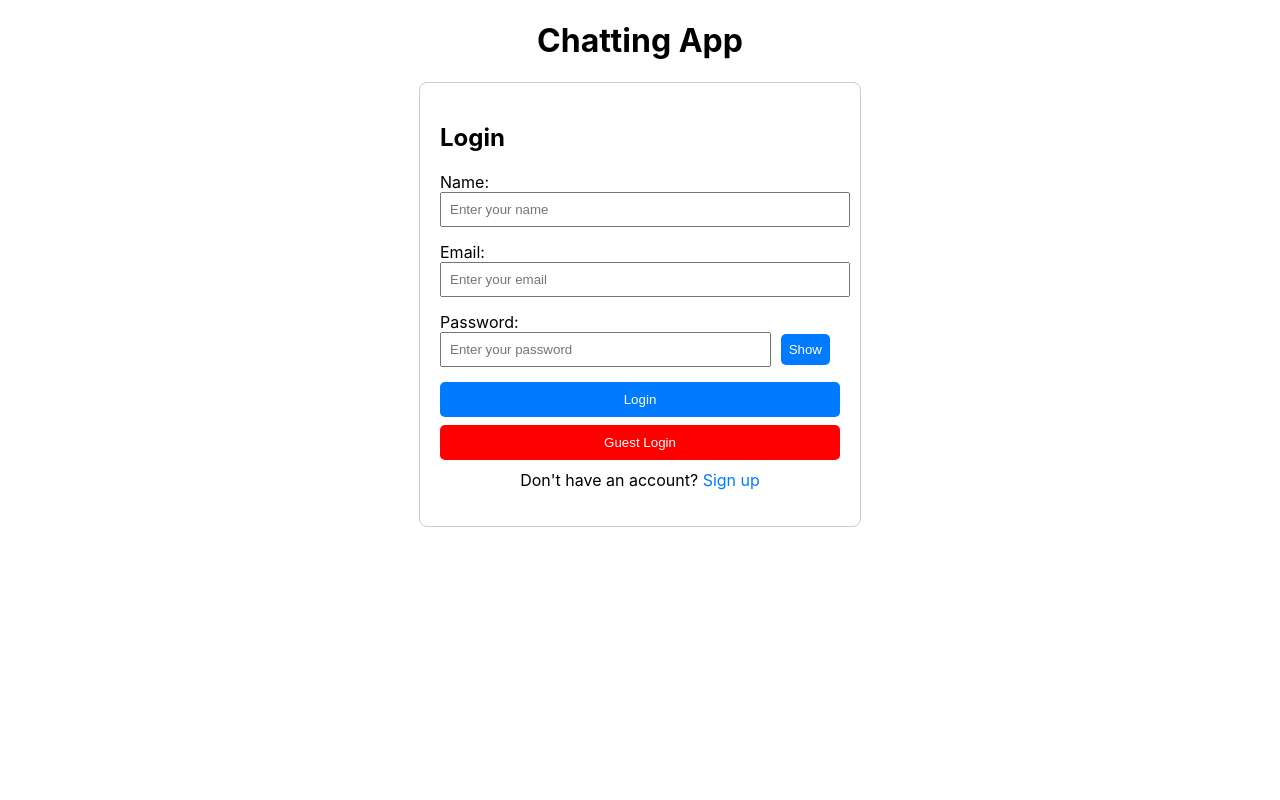
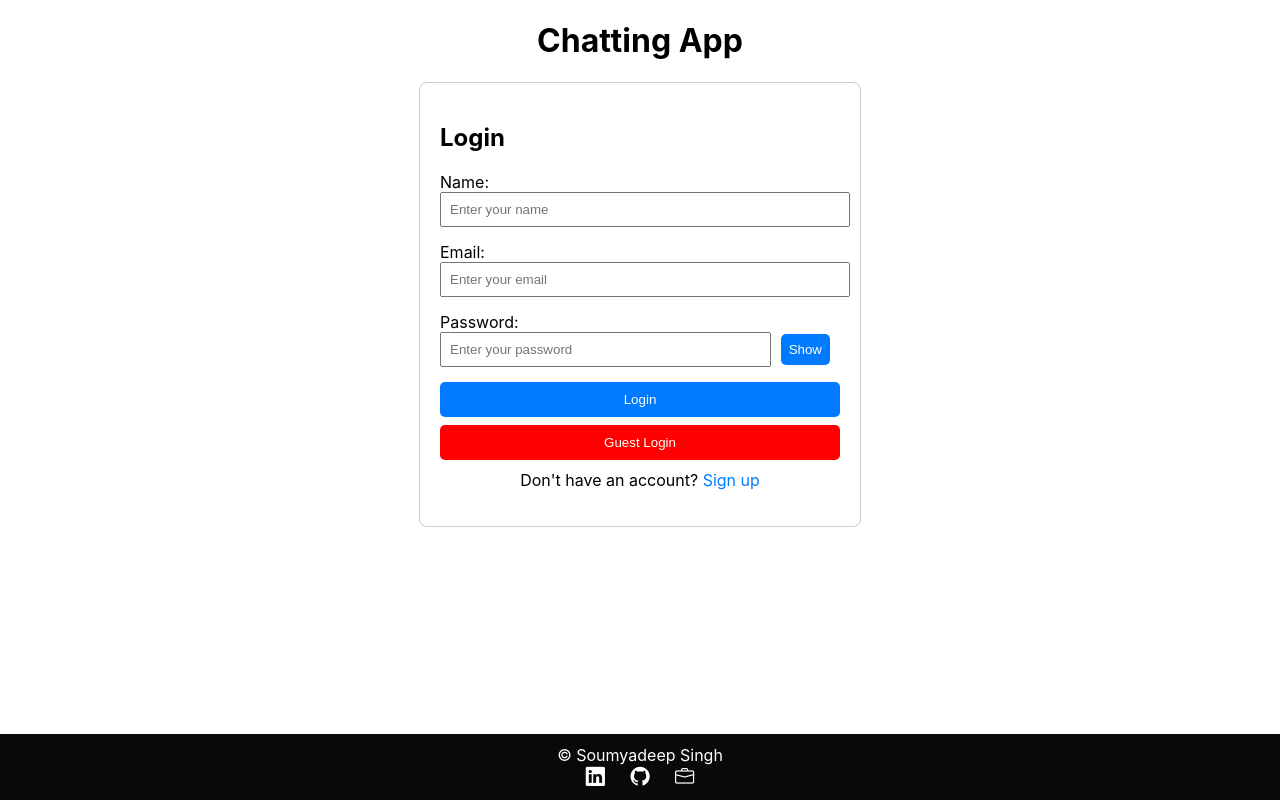
Before and after one commit to singhsoumya0109/mern-chat-app, a React (Create React App) app in the folder frontend/: page / in a window 1280 px wide. Built offline with nearby package versions, Linux system fonts and the light colour scheme.

Commit message:
chat page building

```diff
--- a/frontend/public/index.html
+++ b/frontend/public/index.html
@@ -13,6 +13,8 @@
       user's mobile device or desktop. See https://developers.google.com/web/fundamentals/web-app-manifest/
     -->
     <link rel="manifest" href="%PUBLIC_URL%/manifest.json" />
+    <link rel="stylesheet" href="https://cdnjs.cloudflare.com/ajax/libs/bootstrap-icons/1.10.5/font/bootstrap-icons.min.css">
+
     <!--
       Notice the use of %PUBLIC_URL% in the tags above.
       It will be replaced with the URL of the `public` folder during the build.
--- a/frontend/src/App.css
+++ b/frontend/src/App.css
@@ -1,52 +1,44 @@
-/* .App
-{
-    min-height: 100vh;
-    display: flex;
-    background-image: url("./2.png");
-    background-size: cover;
-    background-position: center;
-} */
+body {
+  display: flex;
+  flex-direction: column;
+  min-height: 100vh;
+  margin: 0;
+}
 
 .App {
-    min-height: 100vh; /* Ensures the container covers the entire viewport height */
-    display: flex; /* Enables flexbox for positioning content */
-    /* background-image: url("./background.jpg"); Sets the background image */
-    background-size: cover; /* Ensures the background image covers the whole container */
-    background-position: center center; /* Centers the background image */
-    background-repeat: no-repeat; /* Prevents the background image from repeating */
-    background-attachment: fixed; /* Creates a parallax scrolling effect */
+  display: flex;
+  flex-direction: column;
+  min-height: 100vh;
 }
-/* .heading-home {
-    background-color: white;
-    color: black;
-    display: block;
-    justify-content: center;
-    align-items: center;
-    position: absolute;
-    left: 50%;
-    transform: translateX(-50%);
-    padding-left: 170px;
-    padding-right: 170px;
-    padding-top: 10px;
-    padding-bottom: 10px;
-    font-size: 40px;
-    margin: 40px 0px 15px 0px;
-    border-radius: 15px;
-    box-shadow: 0px 4px 6px rgba(0, 0, 0, 0.1);
-} */
 
+.content {
+  flex: 1;
+}
 
-.heading-home {
-  background-color: white;
-  color: black;
+.footer {
+  background-color: #090909; /* Dark background */
+  color: #ffffff; /* Light text color */
+  padding: 0.7rem 0;
+  margin-top: auto;
+  z-index: 2;
   text-align: center;
+}
 
-    padding-right: 170px;
-    padding-top: 10px;
-    padding-bottom: 10px;
-    font-size: 40px;
-    margin: 40px 0px 15px 0px;
-    border-radius: 15px;
-    box-shadow: 0px 4px 6px rgba(0, 0, 0, 0.1);
-  display: block; /* Ensure block-level display */
+.footer .social-icons a {
+  color: #ffffff; /* White color for icons */
+  margin: 0 10px;
+  font-size: 1.2rem;
+  text-decoration: none;
 }
+
+.footer .social-icons a:hover {
+  color: #0073b1; /* LinkedIn color on hover */
+}
+
+.footer .social-icons a.github-icon:hover {
+  color: #333333; /* GitHub icon color on hover */
+}
+
+.footer .social-icons a.portfolio-icon:hover {
+  color: #3498db; /* Blue for portfolio link on hover */
+}
--- a/frontend/src/App.js
+++ b/frontend/src/App.js
@@ -1,13 +1,46 @@
 // import './App.css';
-import { Route } from "react-router-dom"
+// import { Route } from "react-router-dom"
+// import Homepage from "./pages/Homepage.js";
+// import Chatpage from "./pages/Chatpage.js";
+
+// function App() {
+//   return (
+//     <div className="App">
+//       <Route path="/" component={Homepage} exact/>
+//       <Route path="/chats" component={Chatpage} />
+//     </div>
+//   );
+// }
+
+// export default App;
+ import './App.css';
+import { Route } from "react-router-dom";
 import Homepage from "./pages/Homepage.js";
 import Chatpage from "./pages/Chatpage.js";
 
 function App() {
   return (
     <div className="App">
-      <Route path="/" component={Homepage} exact/>
-      <Route path="/chats" component={Chatpage} />
+      <div className="content">
+        <Route path="/" component={Homepage} exact />
+        <Route path="/chats" component={Chatpage} />
+      </div>
+      <footer className="footer">
+        <div className="container d-flex justify-content-between align-items-center">
+          <span>&copy; Soumyadeep Singh</span>
+          <div className="social-icons">
+            <a href="https://www.linkedin.com/in/soumyadeep-singh-347044258/" target="_blank" rel="noreferrer">
+              <i className="bi bi-linkedin"></i> {/* LinkedIn Icon */}
+            </a>
+            <a href="https://github.com/singhsoumya0109" target="_blank" className="github-icon" rel="noreferrer">
+              <i className="bi bi-github"></i> {/* GitHub Icon */}
+            </a>
+            <a href="https://singhsoumya0109.github.io/Portfolio-website/" target="_blank" className="portfolio-icon" rel="noreferrer">
+              <i className="bi bi-briefcase"></i> {/* Portfolio Icon */}
+            </a>
+          </div>
+        </div>
+      </footer>
     </div>
   );
 }
--- a/frontend/src/pages/ChatBox.js
+++ b/frontend/src/pages/ChatBox.js
@@ -1,12 +1,13 @@
-import React from 'react'
+import React from 'react';
+import { ChatState } from '../context/ChatProvider';
+import SingleChat from "./SingleChat"
+const ChatBox = ({fetchAgain,setFetchAgain}) => {
+  const { selectedChat } = ChatState();
 
-const ChatBox = () => {
   return (
-    <div>
-          <h1>
-              Chat box
-      </h1>
-    </div>
+    <>
+      <SingleChat fetchAgain={fetchAgain} setFetchAgain={setFetchAgain}/>
+    </>
   )
 }
 
--- a/frontend/src/pages/Chatpage.js
+++ b/frontend/src/pages/Chatpage.js
@@ -53,9 +53,11 @@ import { ChatState } from "../context/ChatProvider";
 import Navbar from "./Miscelleneous/Navbar";
 import MyChats from "./MyChats";
 import ChatBox from "./ChatBox";
+import { useState } from "react";
 
 function ChatPage() {
   const { user } = ChatState();
+  const [fetchAgain, setFetchAgain] = useState(false);
   return (
     <div style={{ height: "100vh", display: "flex", flexDirection: "column" }}>
       {/* Navbar */}
@@ -66,9 +68,10 @@ function ChatPage() {
         style={{
           display: "flex",
           flex: 1,
-          marginTop: "10px",
+          marginTop: "0px",
           padding: "10px",
           gap: "10px",
+          height: "90%",
         }}
       >
         {/* MyChats Section */}
@@ -83,7 +86,7 @@ function ChatPage() {
               padding: "10px",
             }}
           >
-            <MyChats />
+            <MyChats fetchAgain={fetchAgain} />
           </div>
         )}
 
@@ -99,7 +102,7 @@ function ChatPage() {
               padding: "10px",
             }}
           >
-            <ChatBox />
+            <ChatBox fetchAgain={fetchAgain} setFetchAgain={setFetchAgain} />
           </div>
         )}
       </div>
--- a/frontend/src/pages/Miscelleneous/Navbar.js
+++ b/frontend/src/pages/Miscelleneous/Navbar.js
@@ -772,7 +772,7 @@ const Navbar = () => {
             };
 
           const { data } = await axios.post("/chat", { userId }, config);
-          if (!chats.find((c) => c._id === data.id)) setChats([data, ...chats]);
+          if (!chats.find((c) => c._id === data._id)) setChats([data, ...chats]);
             setSelectedChat(data);
             setLoadingChat(false);
         }
--- a/frontend/src/pages/MyChats.js
+++ b/frontend/src/pages/MyChats.js
@@ -43,7 +43,7 @@ import React, { useState, useEffect } from "react";
 import { ChatState } from "../context/ChatProvider";
 import axios from "axios";
 import { getName } from "../config/ChatLogics";
-const MyChats = () => {
+const MyChats = ({fetchAgain}) => {
   const [loggedUser, setLoggedUser] = useState();
   const { user, selectedChat, setSelectedChat, chats, setChats } = ChatState();
 
@@ -67,7 +67,7 @@ const MyChats = () => {
   useEffect(() => {
     setLoggedUser(JSON.parse(localStorage.getItem("userInfo")));
     fetchChats();
-  }, []);
+  }, [fetchAgain]);
 
   return (
     <div
--- /dev/null
+++ b/frontend/src/pages/SingleChat.js
@@ -0,0 +1,25 @@
+import React from "react";
+import { ChatState } from "../context/ChatProvider";
+import { getName } from "../config/ChatLogics";
+
+const SingleChat = ({ fetchAgain, setFetchAgain }) => {
+  const { user, selectedChat, setSelectedChat } = ChatState();
+
+  return (
+    <>
+      {selectedChat ? (
+        <>
+          {selectedChat.isGroup ? (
+            <h1>{selectedChat.chatName}</h1>
+          ) : (
+            <h1>{getName(user, selectedChat.users)}</h1>
+          )}
+        </>
+      ) : (
+        <h1>Open a chat</h1>
+      )}
+    </>
+  );
+};
+
+export default SingleChat;
```
